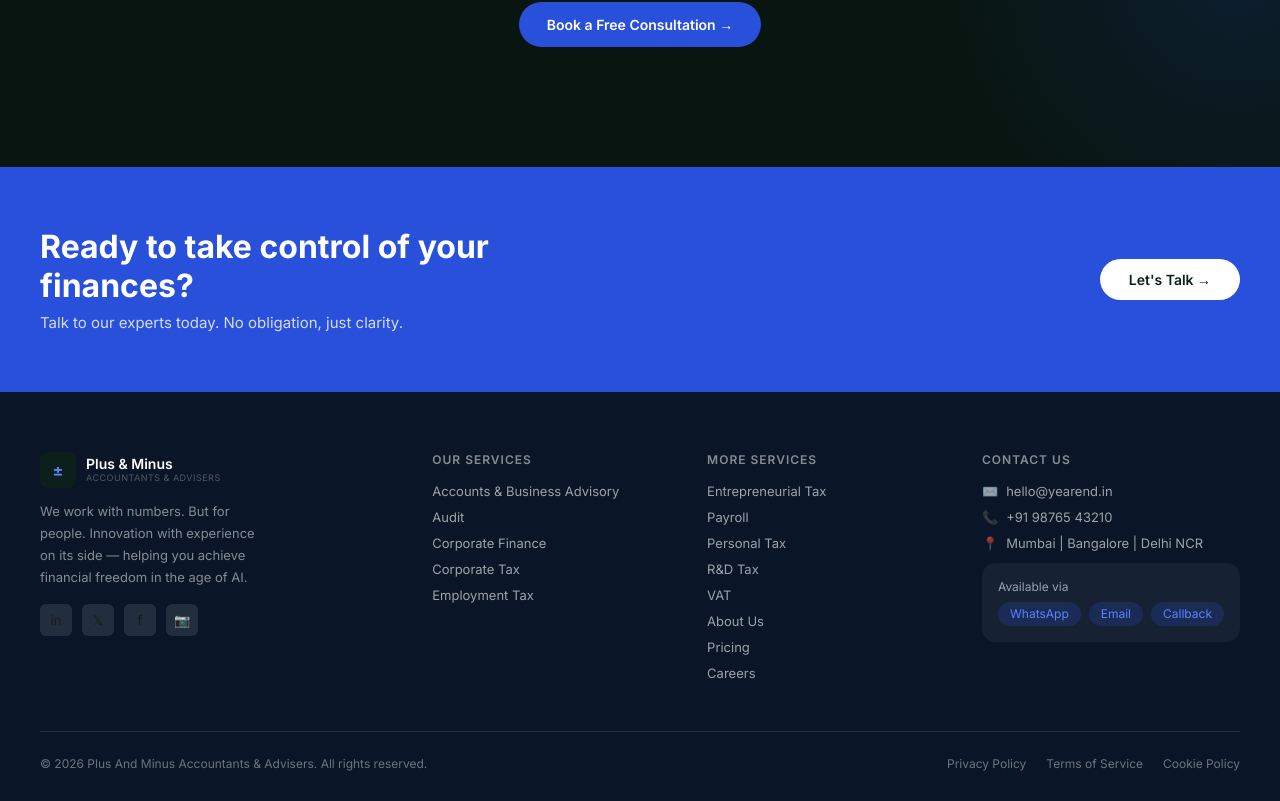
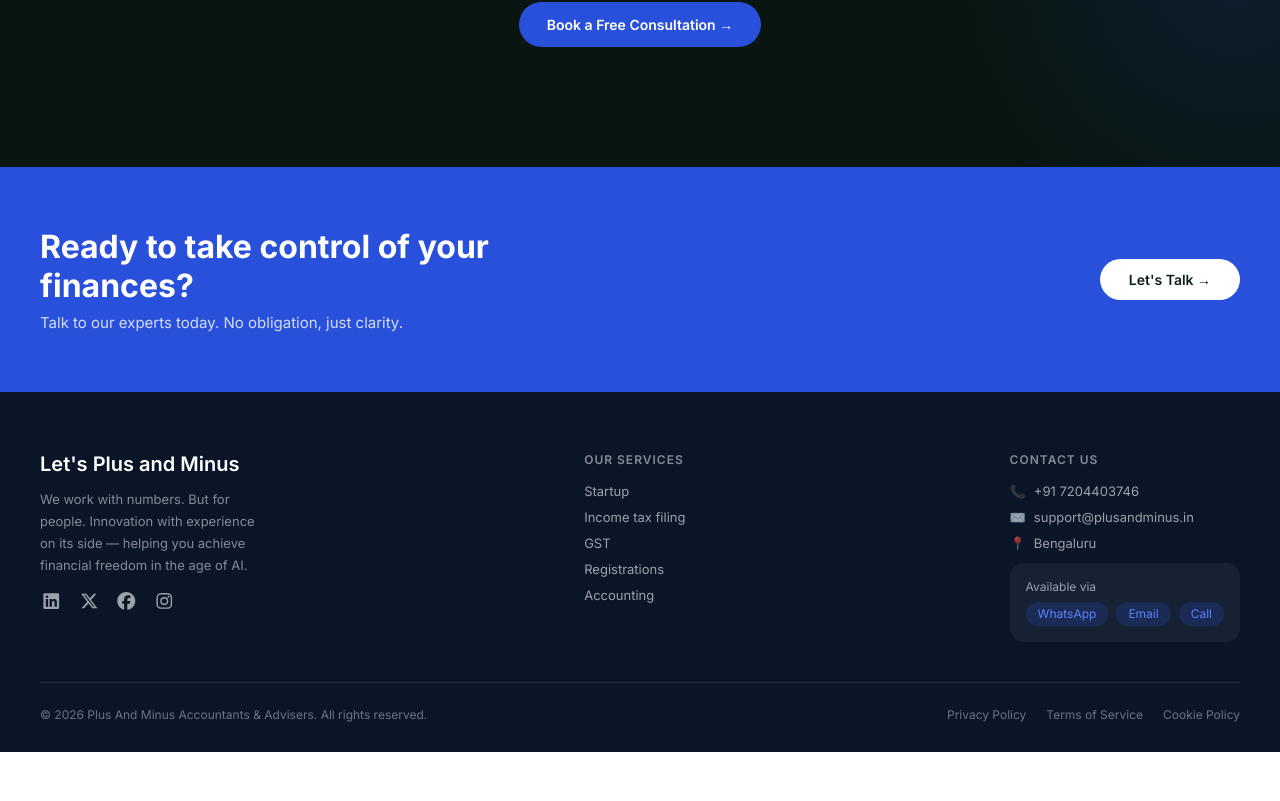
Before and after one commit to PreethamMR22/Plus-and-Minus---CA-website--BrandPsychology, a React (Vite) app in the folder plus-and-minus-react/: page /services in a window 1280 px wide. Shown: the part 1726-2527 px from the top of the page. After the commit the page ends 2478 px from the top, so only its background shows below. Built offline with nearby package versions, Linux system fonts and the light colour scheme.

Commit message:
navbar and footer changed and on hover effect removal on home pages

```diff
--- a/plus-and-minus-react/package.json
+++ b/plus-and-minus-react/package.json
@@ -11,6 +11,9 @@
   },
   "dependencies": {
     "@emailjs/browser": "^4.4.1",
+    "@fortawesome/free-brands-svg-icons": "^7.2.0",
+    "@fortawesome/free-solid-svg-icons": "^7.2.0",
+    "@fortawesome/react-fontawesome": "^3.3.1",
     "react": "^19.2.4",
     "react-dom": "^19.2.4",
     "react-router-dom": "^7.14.0"
--- a/plus-and-minus-react/src/components/Footer.css
+++ b/plus-and-minus-react/src/components/Footer.css
@@ -5,10 +5,19 @@ footer {
 }
 
 .footer-grid {
-  display: grid;
-  grid-template-columns: 1.5fr 1fr 1fr 1fr;
-  gap: 40px;
+  display: flex;
+  flex-direction: row;
+  justify-content: space-between;
   margin-bottom: 40px;
+
+}
+
+.footer-brand-text {
+  font-size: 20px;
+  font-weight: 600;
+  color: var(--white);
+  margin-bottom: 12px;
+  font-family: var(--font-body);
 }
 
 .footer-brand p {
@@ -21,25 +30,19 @@ footer {
 
 .footer-socials {
   display: flex;
-  gap: 10px;
+  gap: 15px;
   margin-top: 16px;
 }
 
-.social-btn {
-  width: 32px;
-  height: 32px;
-  background: rgba(255,255,255,0.1);
-  border-radius: 6px;
-  display: flex;
-  align-items: center;
-  justify-content: center;
+.social-icon {
+  font-size: 18px;
+  color: rgba(255,255,255,0.6);
   cursor: pointer;
-  font-size: 13px;
-  transition: background 0.2s;
+  transition: color 0.2s;
 }
 
-.social-btn:hover {
-  background: var(--green);
+.social-icon:hover {
+  color: var(--green);
 }
 
 .footer-col h4 {
@@ -88,6 +91,7 @@ footer {
   padding: 16px;
   border-radius: 14px;
   margin-top: 12px;
+  max-width: 300px;
 }
 
 .footer-available-via p {
--- a/plus-and-minus-react/src/components/Footer.jsx
+++ b/plus-and-minus-react/src/components/Footer.jsx
@@ -1,4 +1,6 @@
 import { Link } from 'react-router-dom';
+import { FontAwesomeIcon } from '@fortawesome/react-fontawesome';
+import { faLinkedin, faXTwitter, faFacebook, faInstagram } from '@fortawesome/free-brands-svg-icons';
 import './Footer.css';
 
 const Footer = () => {
@@ -6,70 +8,53 @@ const Footer = () => {
     <footer>
       <div className="footer-grid">
         <div className="footer-brand">
-          <Link to="/" className="nav-logo">
-            <div className="nav-logo-icon">
-              <span>±</span>
-            </div>
-            <div className="nav-logo-text" style={{color: 'var(--white)'}}>
-              Plus & Minus
-              <small style={{color: 'rgba(255,255,255,0.4)'}}>ACCOUNTANTS & ADVISERS</small>
-            </div>
-          </Link>
+          <div className="footer-brand-text">
+            Let's Plus and Minus
+          </div>
           <p>We work with numbers. But for people. Innovation with experience on its side — helping you achieve financial freedom in the age of AI.</p>
           <div className="footer-socials">
-            <div className="social-btn">in</div>
-            <div className="social-btn">𝕏</div>
-            <div className="social-btn">f</div>
-            <div className="social-btn">📷</div>
+            <FontAwesomeIcon icon={faLinkedin} className="social-icon" />
+            <FontAwesomeIcon icon={faXTwitter} className="social-icon" />
+            <FontAwesomeIcon icon={faFacebook} className="social-icon" />
+            <FontAwesomeIcon icon={faInstagram} className="social-icon" />
           </div>
         </div>
 
         <div className="footer-col">
           <h4>Our Services</h4>
-          <Link to="/services/accounts">Accounts & Business Advisory</Link>
-          <Link to="/services/audit">Audit</Link>
-          <Link to="/services/corporporate-finance">Corporate Finance</Link>
-          <Link to="/services/corporate-tax">Corporate Tax</Link>
-          <Link to="/services/employment-tax">Employment Tax</Link>
+          <Link to="/services/startup">Startup</Link>
+          <Link to="/services/income-tax">Income tax filing</Link>
+          <Link to="/services/gst">GST</Link>
+          <Link to="/services/registrations">Registrations</Link>
+          <Link to="/services/accounting">Accounting</Link>
         </div>
 
-        <div className="footer-col">
-          <h4>More Services</h4>
-          <Link to="/services/entrepreneurial-tax">Entrepreneurial Tax</Link>
-          <Link to="/services/payroll">Payroll</Link>
-          <Link to="/services/personal-tax">Personal Tax</Link>
-          <Link to="/services/rd-tax">R&D Tax</Link>
-          <Link to="/services/vat">VAT</Link>
-          <Link to="/about">About Us</Link>
-          <Link to="/pricing">Pricing</Link>
-          <Link to="/careers">Careers</Link>
-        </div>
 
         <div className="footer-col">
           <h4>Contact Us</h4>
           <div className="footer-contact-item">
-            <span>✉️</span>
-            <span>hello@yearend.in</span>
+            <span>📞</span>
+            <span>+91 7204403746</span>
           </div>
           <div className="footer-contact-item">
-            <span>📞</span>
-            <span>+91 98765 43210</span>
+            <span>✉️</span>
+            <span>support@plusandminus.in</span>
           </div>
           <div className="footer-contact-item">
             <span>📍</span>
-            <span>Mumbai | Bangalore | Delhi NCR</span>
+            <span>Bengaluru</span>
           </div>
           <div className="footer-available-via">
             <p>Available via</p>
             <div className="available-via-buttons">
-              <div className="available-via-button whatsapp">
+              <div className="available-via-button whatsapp" onClick={() => window.open('https://wa.me/917204403746', '_blank')}>
                 <span>WhatsApp</span>
               </div>
-              <div className="available-via-button email">
+              <div className="available-via-button email" onClick={() => window.open('mailto:support@plusandminus.in', '_blank')}>
                 <span>Email</span>
               </div>
-              <div className="available-via-button callback">
-                <span>Callback</span>
+              <div className="available-via-button callback" onClick={() => window.open('tel:+917204403746', '_blank')}>
+                <span>Call</span>
               </div>
             </div>
           </div>
--- a/plus-and-minus-react/src/components/Navbar.css
+++ b/plus-and-minus-react/src/components/Navbar.css
@@ -218,7 +218,7 @@ nav.scrolled .btn-outline:hover {
 /* More specific selectors to override Button.css */
 nav .btn-primary,
 .nav-actions .btn-primary {
-  padding: 8px 16px !important;
+  padding: 10px 8px !important;
   background: var(--green);
   color: var(--white);
   border: none;
@@ -234,8 +234,18 @@ nav .btn-primary,
   justify-content: center;
 }
 
-.btn-primary:hover {
-  background: var(--green-light);
+/* Higher specificity to override all global button hover effects */
+nav .btn-primary:hover,
+.nav-actions .btn-primary:hover {
+  background: var(--green) !important;
+  transform: none !important;
+  box-shadow: none !important;
+  opacity: 1 !important;
+}
+
+nav .btn-primary:hover span,
+.nav-actions .btn-primary:hover span {
+  opacity: 0.7;
 }
 
 /* Mobile Menu Toggle */
--- a/plus-and-minus-react/src/components/Navbar.jsx
+++ b/plus-and-minus-react/src/components/Navbar.jsx
@@ -73,7 +73,7 @@ const Navbar = () => {
       </button>
 
       <div className="nav-actions">
-        <Link to="/contact" className="btn-primary">Get Started</Link>
+        <Link to="/contact" className="btn-primary"><span>Get Started</span></Link>
       </div>
 
       {/* Mobile Menu */}
@@ -102,7 +102,7 @@ const Navbar = () => {
             Contact
           </Link>
           <div className="mobile-nav-actions">
-            <Link to="/contact" className="btn-primary" onClick={() => setMobileMenuOpen(false)}>Get Started</Link>
+            <Link to="/contact" className="btn-primary" onClick={() => setMobileMenuOpen(false)}><span>Get Started</span></Link>
           </div>
         </div>
       </div>
--- a/plus-and-minus-react/src/pages/Home.css
+++ b/plus-and-minus-react/src/pages/Home.css
@@ -98,11 +98,6 @@
   animation-delay: 0.2s;
 }
 
-/* Stagger animations for grids */
-.services-grid .service-card:nth-child(1) { animation-delay: 0.1s; }
-.services-grid .service-card:nth-child(2) { animation-delay: 0.2s; }
-.services-grid .service-card:nth-child(3) { animation-delay: 0.3s; }
-.services-grid .service-card:nth-child(4) { animation-delay: 0.4s; }
 
 .why-different-grid .why-different-card:nth-child(1) { animation-delay: 0.1s; }
 .why-different-grid .why-different-card:nth-child(2) { animation-delay: 0.2s; }
@@ -1154,7 +1149,6 @@
   background: #e8e2d5;
   border-radius: 16px;
   padding: 18px 14px;
-  transition: all 0.3s ease;
   flex: 0 0 280px;
   min-width: 0;
   text-align: left;
@@ -1170,11 +1164,6 @@
   text-align: center;
 }
 
-.service-card:hover {
-  transform: translateY(-6px);
-  box-shadow: 0 16px 48px rgba(0,0,0,0.12);
-  border-color: rgba(41,80,218,0.2);
-}
 
 .service-icon {
   width: 40px;
@@ -1775,13 +1764,8 @@
   background: rgb(241, 245, 250);
   border-radius: 16px;
   padding: 40px;
-  transition: transform 0.2s ease, box-shadow 0.2s ease;
-}
-
-.startup-finance-card:hover {
-  transform: translateY(-4px);
-  box-shadow: 0 12px 32px rgba(0, 0, 0, 0.1);
-}
+}
+
 
 .startup-finance-card h2 {
   font-family: var(--font-head);
@@ -1908,13 +1892,8 @@
   border-radius: 16px;
   padding: 30px;
   text-align: left;
-  transition: transform 0.3s ease, box-shadow 0.3s ease;
-}
-
-.why-different-card:hover {
-  transform: translateY(-4px);
-  box-shadow: 0 12px 32px rgba(0, 0, 0, 0.3);
-}
+}
+
 
 .why-different-card h3 {
   font-size: 18px;
--- a/plus-and-minus-react/src/styles/globals.css
+++ b/plus-and-minus-react/src/styles/globals.css
@@ -3,7 +3,7 @@
   --darker: #081510;
   --green: rgb(41, 80, 218);
   --green-light: rgb(66, 105, 243);
-  --green-bright: rgb(91, 130, 255);
+  --green-bright: rgb(48, 94, 255);
   --cream: #f5f0e8;
   --cream-light: #faf8f4;
   --white: #ffffff;
```
Also changed, not shown: plus-and-minus-react/src/pages/Home.jsx (+8 -8 lines), 1 other file (tests, documents, lock files or other folders).
